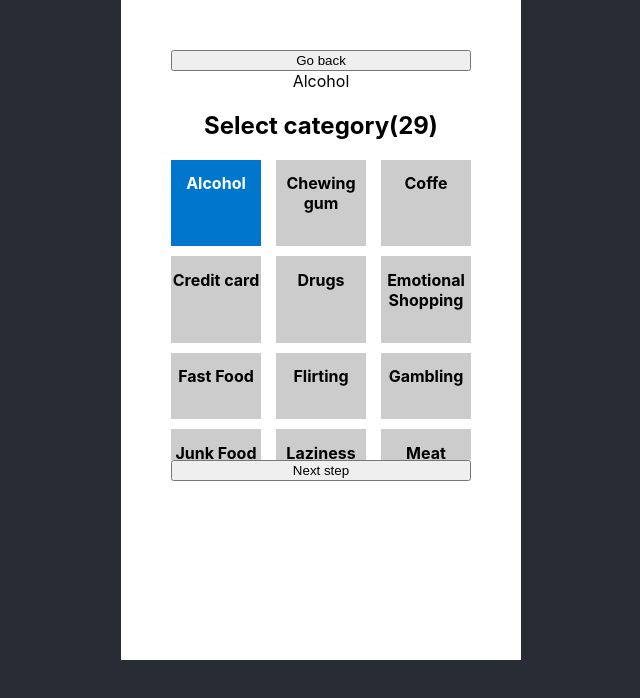
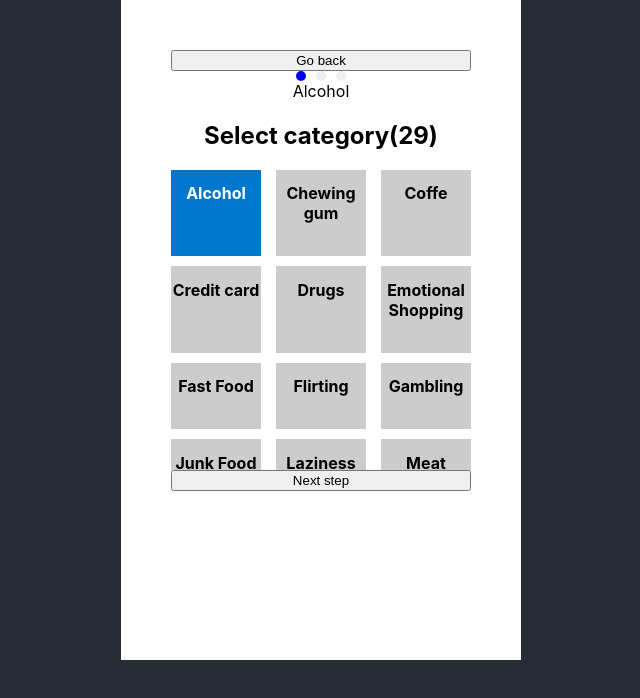
Before and after one commit to eugeneskom/dopamine-detox, a React (Create React App) app: page /addictions in a window 1280 px wide. Shown: the top 698 px of the page, without its empty margins (319-959 px from the left). Built offline with nearby package versions, Linux system fonts and the light colour scheme.

Commit message:
finished function stepper over pagination

```diff
--- a/src/App.tsx
+++ b/src/App.tsx
@@ -23,22 +23,21 @@ const Container = styled.div`
 `;
 
 function App() {
-  const [steps, setSteps] = useState(0);
+  // const [steps, setSteps] = useState(0);
 
-  const nextStep = () => {
-    setSteps((prevStep) => prevStep++);
-  };
+  // const nextStep = () => {
+  //   setSteps((prevStep) => prevStep++);
+  // };
 
-  console.log(steps)
   return (
     <div className="App">
       <BrowserRouter>
         <Container>
           <Routes>
-            <Route path="/" element={<Home categories={categories} nextStep={nextStep}/>} />
+            <Route path="/" element={<Home categories={categories}/>} />
             <Route path="/charts" element={<Charts />} />
             <Route path="/settings" element={<Settings />} />
-            <Route path="/addictions" element={<Addictions nextStep={nextStep} />} />
+            <Route path="/addictions" element={<Addictions  />} />
           </Routes>
           <Navigation />
         </Container>
--- /dev/null
+++ b/src/components/Circle.tsx
@@ -0,0 +1,26 @@
+import React from 'react'
+import styled from 'styled-components'
+
+interface CircleProps{
+  active:boolean;
+}
+
+const PaginationCircle = styled.div`
+  width: 10px;
+  height: 10px;
+  background-color: #eee;
+  border-radius: 50%;
+  &.active{
+    background-color: blue;
+  }
+`
+
+function Circle({active}:CircleProps) {
+
+  return (
+    <PaginationCircle className={`${active ? 'active': ''}`}>
+    </PaginationCircle>
+  )
+}
+
+export default Circle
--- a/src/components/pages/Addictions.tsx
+++ b/src/components/pages/Addictions.tsx
@@ -1,17 +1,13 @@
-import React, { useState } from 'react'
-import categories from '../../libs/categories';
-import styled from 'styled-components';
-import Category from '../Category';
+import React, { useState } from "react";
+import categories from "../../libs/categories";
+import styled from "styled-components";
+import Category from "../Category";
 import { useNavigate } from "react-router-dom";
+import Circle from "../Circle";
 
-interface AddictionsProps{
-  nextStep: () => void
+interface AddictionsProps {
+  nextStep: () => void;
 }
-
-function Addictions({nextStep}:AddictionsProps) {
-
-  const [activeCategory, setActiveCategory] = useState(categories[0]?.name);
-  const navigate = useNavigate()
 
 const CategoryWrapper = styled.div`
   display: flex;
@@ -21,10 +17,38 @@ function Addictions({nextStep}:AddictionsProps) {
   overflow: auto;
 `;
 
-const handleGoBack = () => {
-  navigate('/');
+const Pagination = styled.div`
+  display: flex;
+  gap: 10px;
+  justify-content: center;
+`;
+
+function Addictions() {
+  const [activeCategory, setActiveCategory] = useState(categories[0]?.name);
+  const navigate = useNavigate();
+  const [steps, setSteps] = useState([
+    { id: 0, active: true },
+    { id: 1, active: false },
+    { id: 2, active: false },
+  ]);
+  const [stepsCount, setStepsCount] = useState(0);
+
+  const nextStep = () => {
+    console.log("nextStep");
+    setStepsCount((prevStepsCount) => {
+      if (prevStepsCount === steps.length) {
+        return prevStepsCount;
+      } else {
+        return prevStepsCount + 1;
+      }
+    });
   };
 
+  console.log(stepsCount, "stepsCount");
+
+  const handleGoBack = () => {
+    navigate("/");
+  };
 
   const handleActiveCategory = (name: string): void => {
     setActiveCategory(name);
@@ -34,6 +58,11 @@ const handleActiveCategory = (name: string): void => {
   return (
     <>
       <button onClick={handleGoBack}>Go back</button>
+      <Pagination>
+        {steps?.map((circle) => (
+          <Circle key={circle.id} active={circle.id <= stepsCount} />
+        ))}
+      </Pagination>
       <div>{activeCategory}</div>
       <h2>Select category({`${categories.length}`})</h2>
       <CategoryWrapper>
@@ -44,7 +73,7 @@ const handleActiveCategory = (name: string): void => {
 
       <button onClick={nextStep}>Next step</button>
     </>
-  )
+  );
 }
 
-export default Addictions
+export default Addictions;
--- a/src/components/pages/Home.tsx
+++ b/src/components/pages/Home.tsx
@@ -9,7 +9,6 @@ import { NavItem } from "../Navigation";
 
 interface HomeProps {
   categories: CategoryInt[];
-  nextStep: () => void
 }
 
 const AddCategory = styled(AddIcon)`
@@ -23,7 +22,7 @@ const FlexWrapper = styled.div`
   justify-content: flex-end;
 `;
 
-function Home({ categories,nextStep }: HomeProps) {
+function Home({ categories }: HomeProps) {
 
 
   return (
@@ -33,7 +32,7 @@ function Home({ categories,nextStep }: HomeProps) {
       </FlexWrapper>
       <h1>Home page</h1>
       <Routes>
-        <Route path="/addictions" element={<Addictions  nextStep={nextStep}/>} />
+        <Route path="/addictions" element={<Addictions />} />
       </Routes>
     </div>
   );
```
Lines whose indentation alone changed are shown as unchanged.
